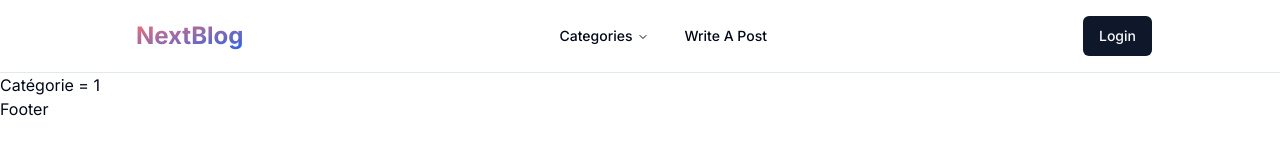
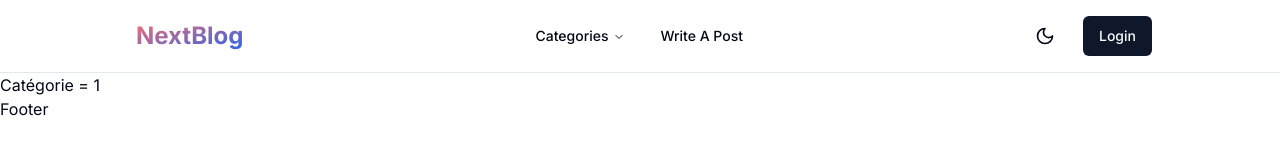
Before and after one commit to rezozero59/next-app-01-2023, a Next.js app: page /categories/1 in a window 1280 px wide. Shown: the top 160 px of the page. Built offline with nearby package versions, Linux system fonts and the light colour scheme.

Commit message:
ToggleTheme start

```diff
--- a/components/Header.tsx
+++ b/components/Header.tsx
@@ -3,6 +3,7 @@ import PageContainer from "./PageContainer";
 import { HeaderNavigation } from "./HeaderNavigation";
 import ProfileButton from "./ProfileButton";
 import ResponsiveMenu from "./ResponsiveMenu";
+import ToggleTheme from "./ToggleTheme";
 
 export default function Header() {
   return (
@@ -19,8 +20,8 @@ export default function Header() {
           {/* Navigation chadcn */}
           <HeaderNavigation />
           {/* buttons */}
-          <div className="flex items-center">
-            {/* Toogle Dark Mode */}
+          <div className="flex items-center gap-2">
+            <ToggleTheme />
             <ProfileButton />
           </div>
         </div>
--- /dev/null
+++ b/components/ToggleTheme.tsx
@@ -0,0 +1,19 @@
+"use client";
+
+import { Moon, Sun } from "lucide-react";
+import { Button } from "./ui/button";
+
+export default function ToggleTheme() {
+  const toggleTheme = () => {};
+  return (
+    <Button
+      className="flex justify-center"
+      variant="ghost"
+      size="icon"
+      onClick={toggleTheme}
+    >
+      <Moon className="h-6 w-6 scale-100 dark:scale-0" />
+      <Sun className="h-6 w-6 scale-0 dark:scale-100" />
+    </Button>
+  );
+}
--- a/package.json
+++ b/package.json
@@ -16,6 +16,7 @@
     "clsx": "^2.1.0",
     "lucide-react": "^0.312.0",
     "next": "14.0.4",
+    "next-themes": "^0.2.1",
     "react": "^18",
     "react-dom": "^18",
     "tailwind-merge": "^2.2.0",
```
Also changed, not shown: 1 other file (tests, documents, lock files or other folders).
